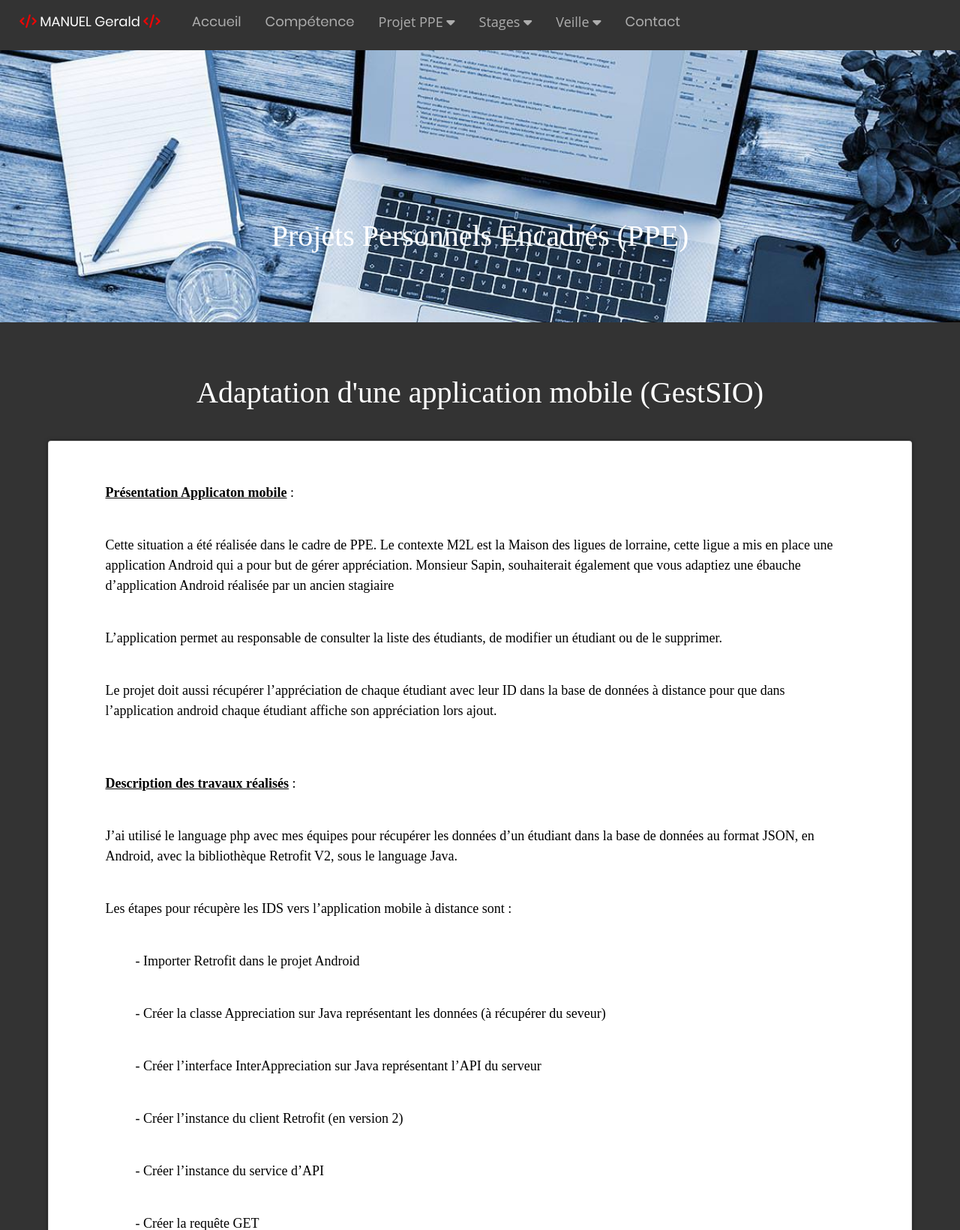
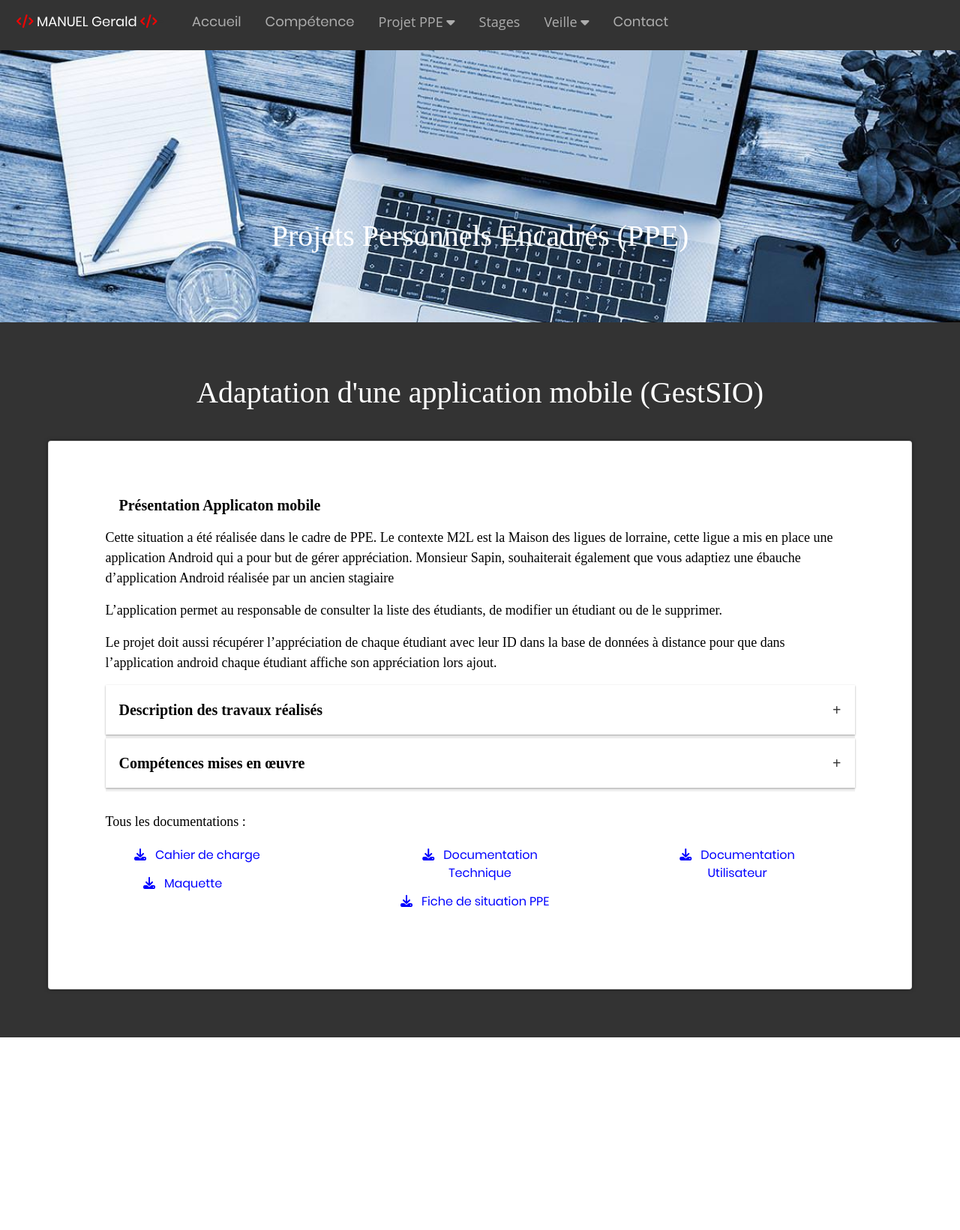
Before and after one commit to geraldmanue1/geraldmanue1.github.io, a PHP site: page /Application-Mobile.html in a window 1280 px wide. Shown: the top 1641 px of the page at 75% size. After the commit the page ends 1384 px from the top, so only its background shows below. Run offline with PHP 8.4, Linux system fonts and the light colour scheme; style sheets or scripts are compiled from the project's sources; some libraries are stand-ins or nearby versions.

Commit message:
modifier tout les fichier

```diff
--- a/Accueil/css/PPE.css
+++ b/Accueil/css/PPE.css
@@ -409,3 +409,64 @@ h4 {
     margin-top: 10rem;
     text-align: center;
 }
+
+.collapsible {
+    background-color: white;
+    color: black;
+    cursor: pointer;
+    padding: 18px;
+    width: 100%;
+    border: none;
+    text-align: left;
+    outline: none;
+    font-size: 20px;
+    box-shadow: 0 1px 3px rgba(0,0,0,0.12), 0 1px 2px rgba(0,0,0,0.23);
+
+  }
+
+  .active, .collapsible:hover {
+    background-color: white;
+    color: blue;
+
+
+  }
+
+  .collapsible:after {
+    content: '\002B';
+    color: #333;
+    font-weight: bold;
+    float: right;
+    margin-left: 5px;
+  }
+
+  .active:after {
+     content: "\2212";
+     color: #333;
+  }
+
+  .content {
+    padding: 0 18px;
+    max-height: 0;
+    overflow: hidden;
+    transition: max-height 0.2s ease-out;
+    background-color: #f1f1f1;
+  }
+
+  .collapsible1 {
+    background-color: white;
+    color: black;
+    /* cursor: pointer; */
+    padding: 18px;
+    width: 100%;
+   /*  border: none; */
+    text-align: left;
+    /* outline: none; */
+    font-size: 20px;
+  }
+
+  .active, .collapsible1:hover {
+    background-color: white;
+    color: black;
+
+   /* border-bottom: 1px solid rgba(0,0,0,.125);*/
+  }
--- a/Application-Mobile.html
+++ b/Application-Mobile.html
@@ -84,12 +84,14 @@
         <button>
        <a  href="#Stage.html"  class="dropbtn1">Stages
 
-      <i class="fa fa-caret-down"></i></a>
+     <!-- <i class="fa fa-caret-down"></i>--></a>
     </button>
+    <!--
     <div class="dropdown1-content">
-        <a href="#Stage1.html">Stage 1ère années</a>
+       <a href="#Stage1.html">Stage 1ère années</a>
       <a href="#Stage2.html">Stage 2ème années</a>
-    </div>
+
+    </div>-->
   </div>
        <div  class="dropdown1">
         <button>
@@ -130,35 +132,72 @@
 
 <!-- Demo of material design box shadows based on https://medium.com/@Florian/freebie-google-material-design-shadow-helper-2a0501295a2d -->
 
-                               <p class="card-text" style="color: black; text-align:left"><u><b>Présentation Applicaton mobile</b></u> : </p><br>
 
 
-                                <p class="card-text" style= "text-align:left">Cette situation a été réalisée dans le cadre de PPE. Le contexte M2L est la Maison des ligues de lorraine, cette ligue a mis en place une application Android qui a pour but de gérer appréciation. Monsieur Sapin, souhaiterait également que vous adaptiez une ébauche d’application Android réalisée par un ancien stagiaire</p>
+                                <h1 class="collapsible1"><b>Présentation Applicaton mobile</b></h1>
 
-                                <br>
-                                   <p class="card-text" style= "text-align:left">L’application permet au responsable de consulter la liste des étudiants, de modifier un étudiant ou de le supprimer. </p><br>
 
-                                   <p class="card-text" style= "text-align:left">Le projet doit aussi récupérer l’appréciation de chaque étudiant avec leur ID dans la base de données à distance pour que dans l’application android chaque étudiant affiche son appréciation lors ajout.</p><br><br>
+                                <p class="card-text" style= "text-align:left">Cette situation a été réalisée dans le cadre de PPE. Le contexte M2L est la Maison des ligues de lorraine, cette ligue a mis en place une application Android qui a pour but de gérer appréciation. Monsieur Sapin, souhaiterait également que vous adaptiez une ébauche d’application Android réalisée par un ancien stagiaire </p>
 
-                                  <p class="card-text" style="color: black; text-align:left"><u><b>Description des travaux réalisés</b></u> : </p><br>
 
-                                  <p class="card-text" style= "text-align:left">J’ai utilisé le language php avec mes équipes pour récupérer les données d’un étudiant dans la base de données au format JSON, en Android, avec la bibliothèque Retrofit V2, sous le language Java.</p><br>
-                                   <p class="card-text" style= "text-align:left">Les étapes pour récupère les IDS vers l’application mobile à distance sont :</p><br>
+                                   <p class="card-text" style= "text-align:left">L’application permet au responsable de consulter la liste des étudiants, de modifier un étudiant ou de le supprimer. </p>
+
+                                   <p class="card-text" style= "text-align:left">Le projet doit aussi récupérer l’appréciation de chaque étudiant avec leur ID dans la base de données à distance pour que dans l’application android chaque étudiant affiche son appréciation lors ajout.</p>
+
+
+
+                                  <button class="collapsible"><b>Description des travaux réalisés</b></button>
+                                  <div class="content" style="padding-bottom:5px">
+
+                                 <p></p><p class="card-text" style= "text-align:left">J’ai utilisé le language php avec mes équipes pour récupérer les données d’un étudiant dans la base de données au format JSON, en Android, avec la bibliothèque Retrofit V2, sous le language Java.</p>
+                                   <p class="card-text" style= "text-align:left">Les étapes pour récupère les IDS vers l’application mobile à distance sont :</p>
 
                                    <div class="car">
 
-                                    <p class="card-text"  style="color: black;" >- Importer Retrofit dans le projet Android</p><br>
-                                    <p class="card-text"  style="color: black;" >- Créer la classe Appreciation sur Java représentant les données (à récupérer du seveur)</p><br>
-                                    <p class="card-text"  style="color: black;" >- Créer l’interface InterAppreciation sur Java représentant l’API du serveur</p><br>
-                                    <p class="card-text"  style="color: black;" >- Créer l’instance du client Retrofit (en version 2)</p><br>
-                                    <p class="card-text"  style="color: black;" >- Créer l’instance du service d’API</p><br>
-                                    <p class="card-text"  style="color: black;" >- Créer la requête GET</p><br>
-                                    <p class="card-text"  style="color: black;" >- Exécuter la requête GET</p><br>
-                                    <p class="card-text"  style="color: black;" >- Récupérer le résultat de la requête</p><br><br>
+                                    <p class="card-text"  style="color: black;" >- Importer Retrofit dans le projet Android</p>
+                                    <p class="card-text"  style="color: black;" >- Créer la classe Appreciation sur Java représentant les données (à récupérer du seveur)</p>
+                                    <p class="card-text"  style="color: black;" >- Créer l’interface InterAppreciation sur Java représentant l’API du serveur</p>
+                                    <p class="card-text"  style="color: black;" >- Créer l’instance du client Retrofit (en version 2)</p>
+                                    <p class="card-text"  style="color: black;" >- Créer l’instance du service d’API</p>
+                                    <p class="card-text"  style="color: black;" >- Créer la requête GET</p>
+                                    <p class="card-text"  style="color: black;" >- Exécuter la requête GET</p>
+                                    <p class="card-text"  style="color: black;" >- Récupérer le résultat de la requête</p>
+                                  </div>
+                                    </p>
+                                  </div>
+                                  <button class="collapsible"><b>Compétences mises en œuvre</b></button>
+                                  <div class="content" style="padding-bottom:5px">
+
+                                    <p></p><p class="card-text" style= "text-align:left"> A1.1.1 : Analyse du cahier des charges d'un service à produire
+                                        A1.1.3 : Étude des exigences liées à la qualité attendue d'un service
+                                        A1.2.2 : Rédaction des spécifications techniques de la solution retenue
+                                        A1.2.4 : Détermination des tests nécessaires à la validation d'un service
+                                        A1.3.1 : Test d'intégration et d'acceptation d'un service
+                                        A1.3.4 : Déploiement d'un service
+                                        A1.4.1 : Participation à un projet
+                                        A1.4.3 : Gestion des ressources
+                                        A3.2.2 : Remplacement ou mise à jour d'éléments défectueux ou obsolètes
+                                        A4.1.2 : Conception ou adaptation de l’interface utilisateur d’une solution applicative
+                                        A4.1.3 Conception ou adaptation d’une base de données
+                                        A4.1.6 : Gestion d'environnements de développement et de test
+                                        A4.1.7 : Développement utilisation ou adaptation de composants logiciels
+                                        A4.1.8 : Réalisation des tests nécessaires à la validation d'éléments adaptés ou développés
+                                        A4.1.9 : Rédaction d'une documentation technique
+                                        A4.1.10 : Rédaction d'une documentation d'utilisation
+                                        A4.2.1 : Analyse et correction d'un dysfonctionnement, d'un problème de qualité de …
+                                        A4.2.2 : Adaptation d'une solution applicative aux évolutions de ses composants
+                                        A4.2.4 : Mise à jour d'une documentation technique
+                                        A5.2.1 : Exploitation des référentiels, normes et standards adoptés par le prestataire
+                                        A5.2.2 : Veille technologique
+                                        A5.2.3 : Repérage des compléments de formation ou d'auto-formation ...
+                                        A5.2.4 : Étude d’une technologie, d'un composant, d'un outil ou d'une méthod
 
 
-                                  </div>
-                                    <p class="card-text"  style="color: black;" >Tous les documentations :</p>
+                                    </div>
+                                  <br>
+                                  <p class="card-text"  style="color: black;" >Tous les documentations :</p>
+
+                                  <p>
                                     <div class="row">
 
 
@@ -201,6 +240,8 @@
                                                 <div class="competences"   style=  "box-shadow : 0px 0px 0px 0px black; margin-bottom: 10px;">
                                                     <h6 style="text-align:left;">  <a  class="btn btn-xl " href="pdf/PPE/guide_d'utilisation.pdf" target="_blank"  Style="text-decoration:none; color:blue" >  <i class="fa fa-download mr-2" ></i> Documentation Utilisateur</h6></a>
                                                   </h6>
+                                                  <script src='Accueil/js/PPE.js'></script>
+</div>
 
                                               </div> </div>
 </div></div></div></div></div>
--- a/Contact.html
+++ b/Contact.html
@@ -78,12 +78,14 @@
         <button>
        <a  href="#Stage.html"  class="dropbtn1">Stages
 
-      <i class="fa fa-caret-down"></i></a>
+     <!-- <i class="fa fa-caret-down"></i>--></a>
     </button>
+    <!--
     <div class="dropdown1-content">
        <a href="#Stage1.html">Stage 1ère années</a>
       <a href="#Stage2.html">Stage 2ème années</a>
-    </div>
+
+    </div>-->
   </div>
        <div  class="dropdown1">
         <button>
--- a/Veille-Jur.html
+++ b/Veille-Jur.html
@@ -48,12 +48,14 @@
         <button>
        <a  href="#Stage.html"  class="dropbtn1">Stages
 
-      <i class="fa fa-caret-down"></i></a>
+      <!-- <i class="fa fa-caret-down"></i>--></a>
     </button>
+    <!--
     <div class="dropdown1-content">
        <a href="#Stage1.html">Stage 1ère années</a>
       <a href="#Stage2.html">Stage 2ème années</a>
-    </div>
+
+    </div>-->
   </div>
        <div  class="dropdown1">
         <button>
--- a/Veille-tech-chrono.html
+++ b/Veille-tech-chrono.html
@@ -48,12 +48,14 @@
         <button>
        <a  href="#Stage.html"  class="dropbtn1">Stages
 
-      <i class="fa fa-caret-down"></i></a>
+       <!-- <i class="fa fa-caret-down"></i>--></a>
     </button>
+    <!--
     <div class="dropdown1-content">
        <a href="#Stage1.html">Stage 1ère années</a>
       <a href="#Stage2.html">Stage 2ème années</a>
-    </div>
+
+    </div>-->
   </div>
        <div  class="dropdown1">
         <button>
--- a/Veille.html
+++ b/Veille.html
@@ -47,12 +47,14 @@
         <button>
        <a  href="#Stage.html"  class="dropbtn1">Stages
 
-      <i class="fa fa-caret-down"></i></a>
+     <!-- <i class="fa fa-caret-down"></i>--></a>
     </button>
+    <!--
     <div class="dropdown1-content">
        <a href="#Stage1.html">Stage 1ère années</a>
       <a href="#Stage2.html">Stage 2ème années</a>
-    </div>
+
+    </div>-->
   </div>
        <div  class="dropdown1">
         <button>
```
Also changed, not shown: Accueil/js/PPE.js (added, +15 -0 lines), CV.html (+18 -16 lines), PPE.html (+10 -8 lines), Veille-tech.html (+5 -3 lines), index.html (+10 -8 lines).
